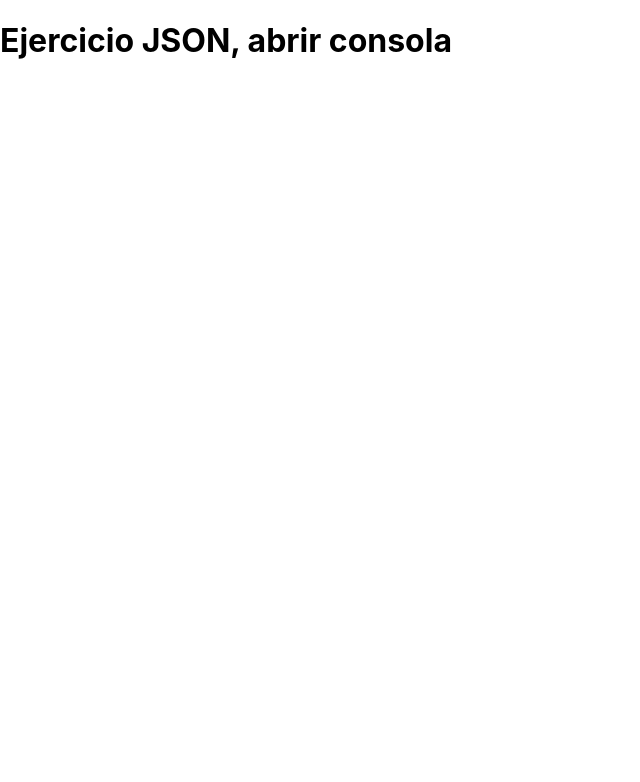
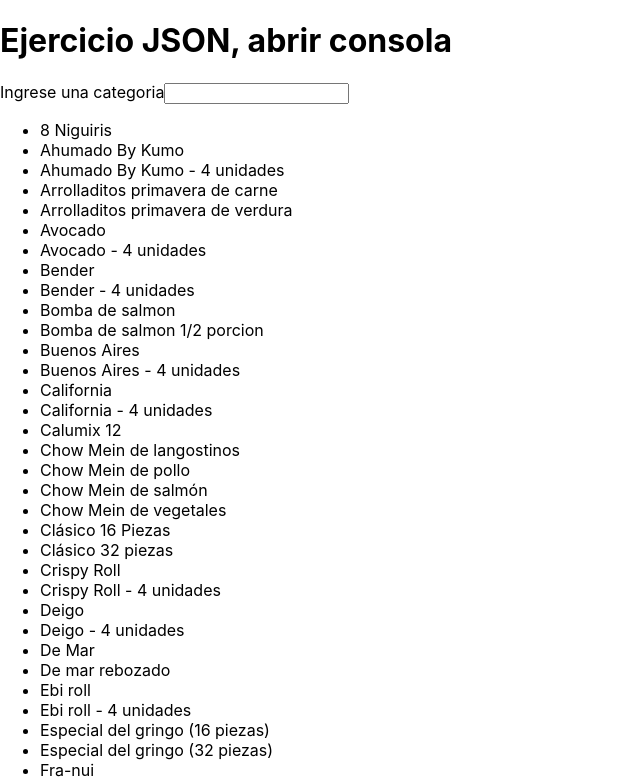
Before and after one commit to Saubers/practicasJSON, a React (Create React App) app in the folder my-app/: page / in a window 1280 px wide. Shown: the top 782 px of the page, without its empty margins (0-640 px from the left). Built offline with nearby package versions, Linux system fonts and the light colour scheme.

Commit message:
lista de categorias

```diff
--- a/my-app/src/App.js
+++ b/my-app/src/App.js
@@ -5,14 +5,28 @@ import React from 'react';
 
 function App() {
 
+var _ = require('lodash');
 const productos = require('./products.json');
+const categoriaProductos = productos.results
 
-console.log(productos);
+//categorias
+//categoriaProductos.forEach(item => console.log(item.categoriaProducto.name));
+
+//mapeo de categorias
+var lista = _.map(categoriaProductos, categoriaProductos.name);
+
+//impresion de categorias
+const listaImpresa = lista.map((item) => <li key={item.id}>{item.name}</li>);
 
 
   return (
     <React.Fragment>
       <h1>Ejercicio JSON, abrir consola</h1>
+      Ingrese una categoria
+    <input type="text" name="categoriaProduct"/>
+    <ul>
+      { listaImpresa }
+    </ul>
     </React.Fragment>
   );
 }
```
